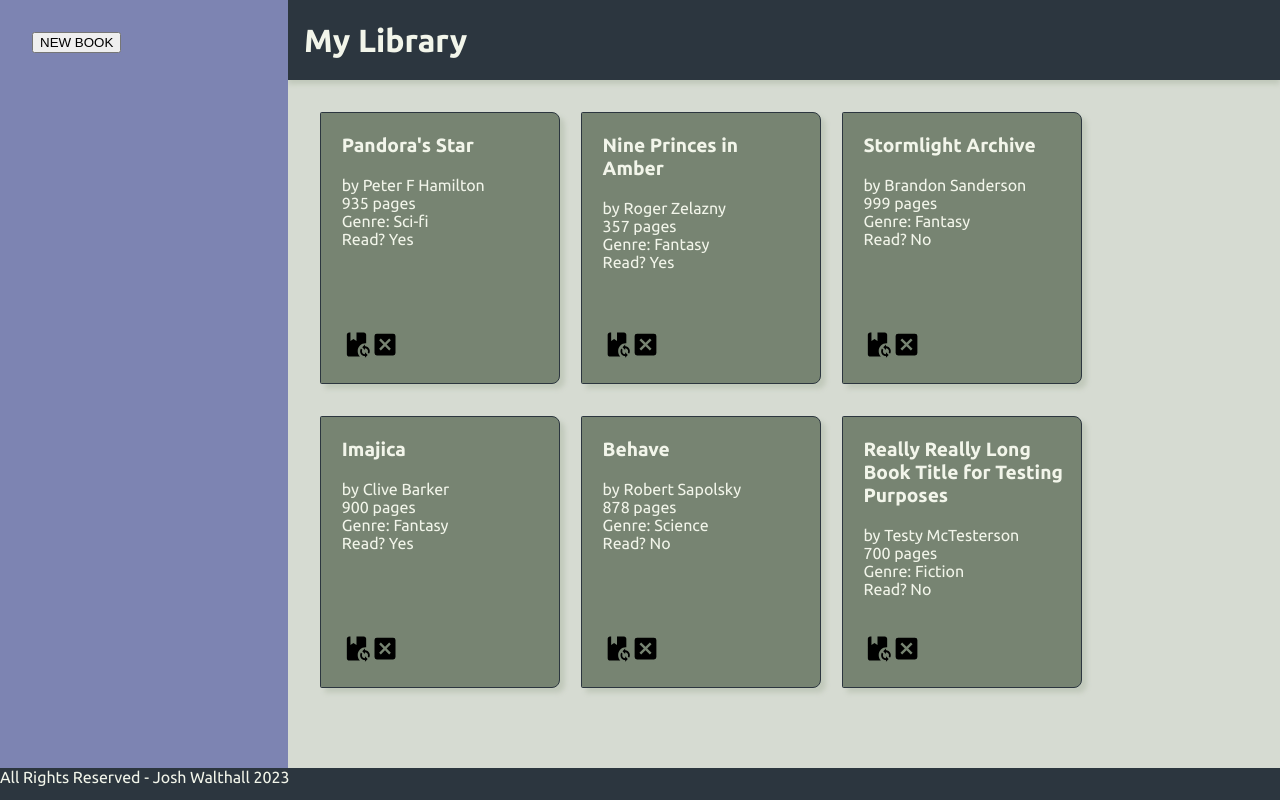
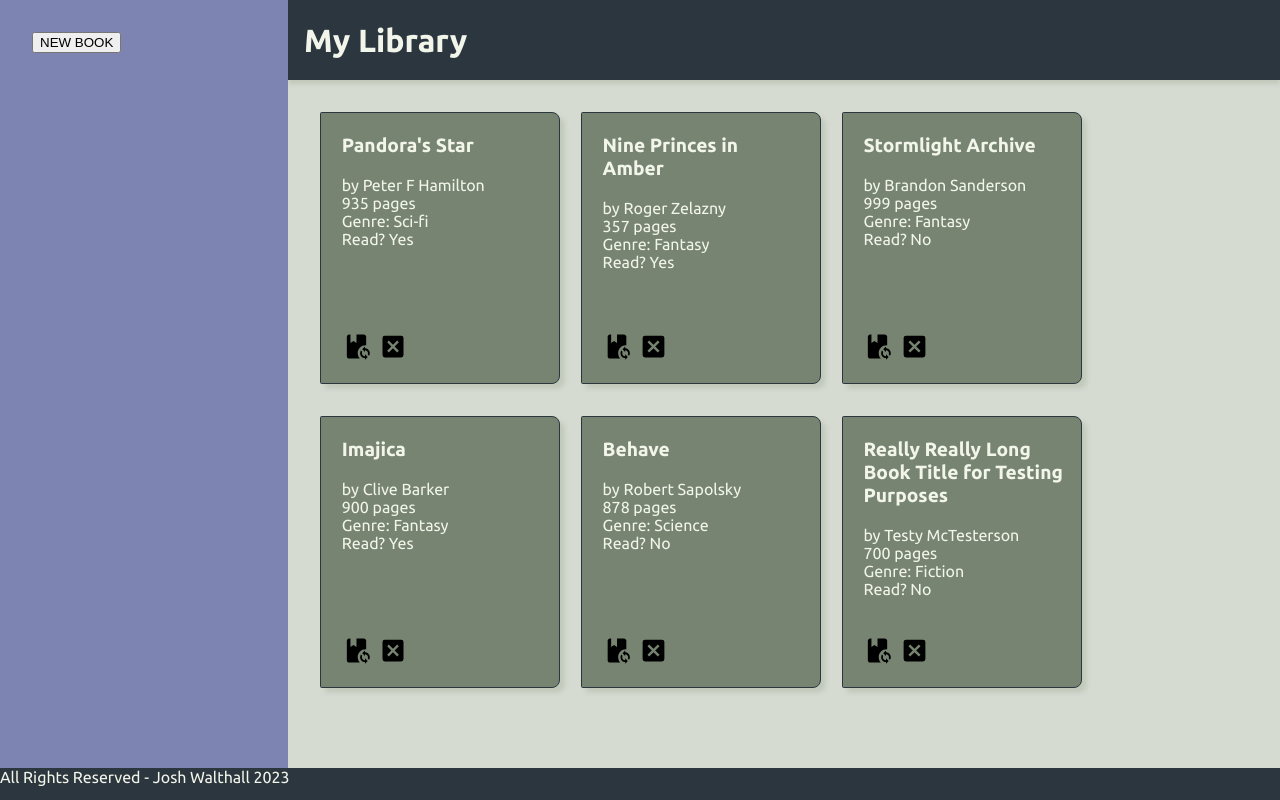
Before and after one commit to joshwalthall/library, a plain HTML site: page index.html in a window 1280 px wide. Drawn offline with Linux system fonts and the light colour scheme; files whose address does not match are found by name.

Commit message:
Modify styling on toggleReadButton and removeBookButton

```diff
--- a/style.css
+++ b/style.css
@@ -149,23 +149,39 @@ dialog::backdrop {
     word-wrap: break-word;
 }
 
+.buttons-container {
+    display: grid;
+    grid-template-columns: 2rem 2rem 1fr;
+    gap: 0.3rem;
+    align-items: center;
+    justify-items: start;
+}
+
 .toggle-read-button {
     background: url(icons/book-sync.svg);
+}
+
+.remove-book-button {
+    background: url(icons/close-box.svg);
+}
+
+.toggle-read-button,
+.remove-book-button {
     border: none;
+    border-radius: 0.3rem;
     width: 1.8rem;
     height: 1.8rem;
 }
 
-.remove-book-button {
-    background: url(icons/close-box.svg);
-    border: none;
-    width: 1.8rem;
-    height: 1.8rem;
+.toggle-read-button:hover,
+.remove-book-button:hover {
+    background-color: var(--light);
 }
 
+.toggle-read-button:active,
 .remove-book-button:active {
-    width: 1.6rem;
-    height: 1.6rem;
+    width: 1.7rem;
+    height: 1.7rem;
 }
 
 .book-title {
```
